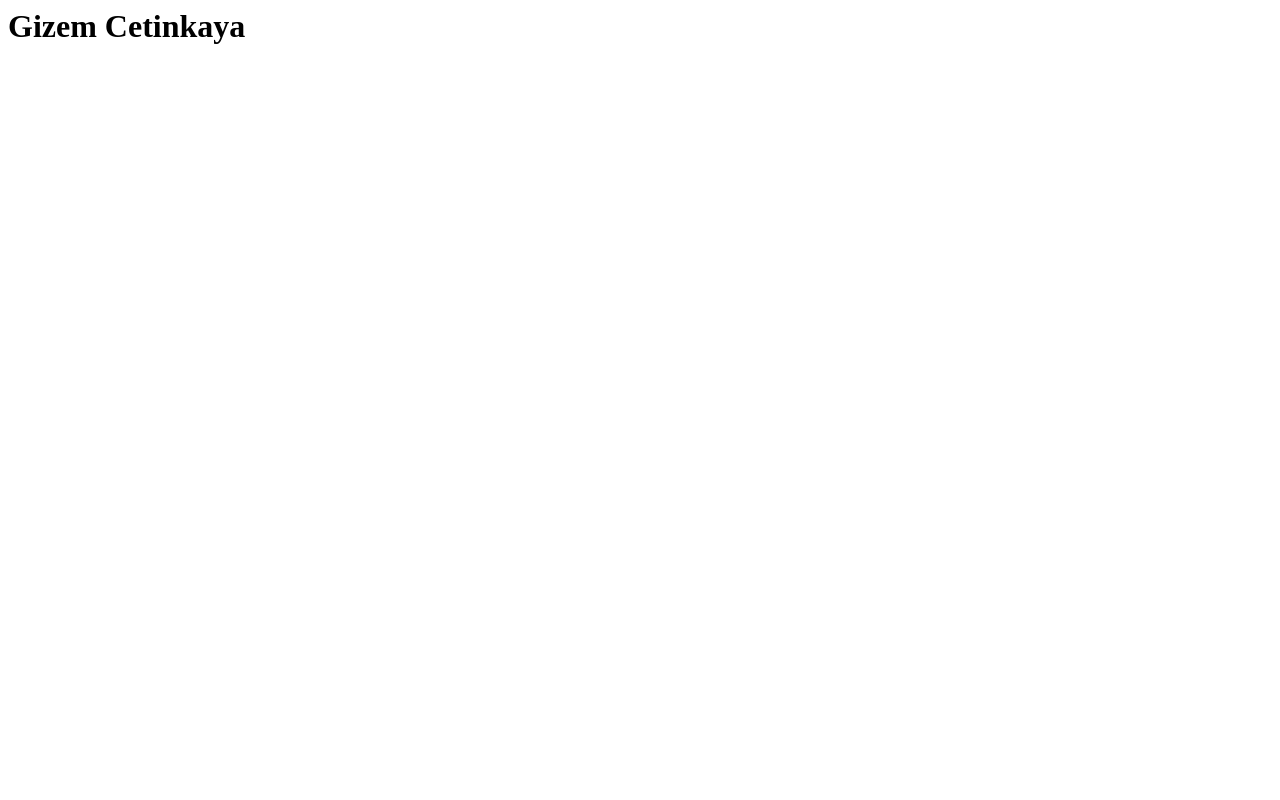
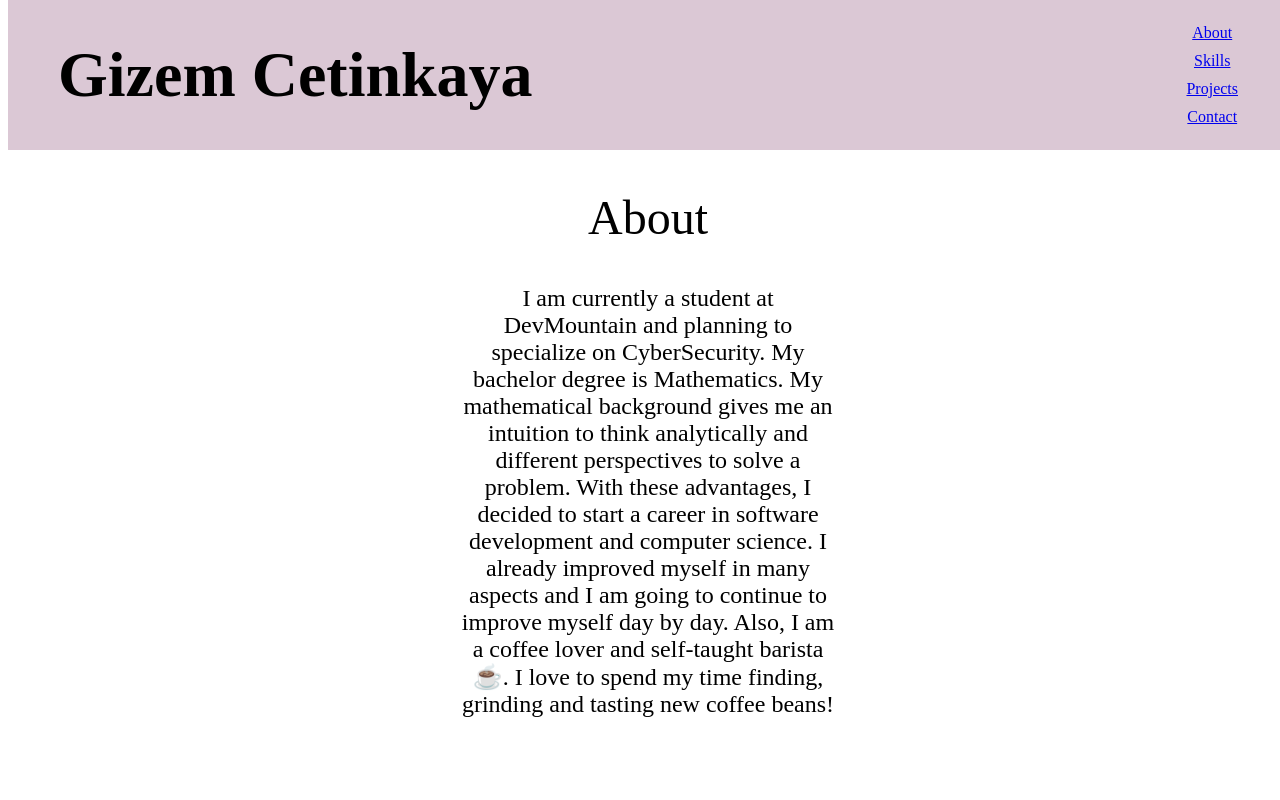
Before and after one commit to giznursu/giznursu.github.io, a plain HTML site: page index.html in a window 1280 px wide. Drawn offline with Linux system fonts and the light colour scheme.

Commit message:
portfolio is done

```diff
--- a/index.html
+++ b/index.html
@@ -7,6 +7,61 @@
     <title>Document</title>
 </head>
 <body>
+    <header>
     <h1>Gizem Cetinkaya</h1>
+    <nav>
+        <a href="#about">About</a>
+        <a href="#skills">Skills</a>
+        <a href="#projects">Projects</a>
+        <a href="#contact">Contact</a>
+    </nav>
+    </header>
+    <main id = "main">
+        <section id ="about" class = "section">
+            <h2>About</h2>
+            <p>I am currently a student at DevMountain and planning to specialize on CyberSecurity. My bachelor degree is Mathematics. My mathematical
+            background gives me an intuition to think analytically and different perspectives to solve a problem. With these advantages,
+            I decided to start a career in software development and computer science. I already improved myself in many aspects and I am going to continue
+            to improve myself day by day. Also, I am a coffee lover and self-taught barista☕. I love to spend my time finding, grinding and tasting new coffee beans!</p>
+        </section>
+        <section id ="skills" class = "section">
+            <h2>Skills</h2>
+            <ul>
+                <li>Javascript</li>
+                <br>
+                <li>HTML and CSS</li>
+                <br>
+                <li>Python</li>
+                <br>
+                <li>SQL</li>
+                <br>
+                <li>Node.js</li>
+                <br>
+                <li>Front-End Development</li>
+                <br>
+                <li>Back-End Development</li>
+            </ul>
+        </section>
+        <section id ="projects" class = "section">
+            <h2>Projects</h2>
+            <h3>Capstone Project:</h3>
+            <p> This project is a DevMountain Foundation Capstone Project. A website called "BEAUTY SPACE" is developed at this project.
+                HTML, CSS, Javascript, node.js, express, cors, axios and 4 different databases are used.
+                You can reach the demo video, the repository of the project and project via links provided below.
+            </p>
+            <ul>
+               <li> <a href="https://share.vidyard.com/watch/V4dZGBxRfLFWeK4hcXs7W6?">Demo Video</a> </li>
+               <li> <a href="https://github.com/giznursu/capstone.git">Github Link</a> </li>
+               <li> <a href="http://18.218.54.208">BEAUTY SPACE</a></li>
+
+            </ul>
+        </section>
+        <section id ="contact" class = "section">
+            <h2>Contact</h2>
+            <p>You can reach me out via these profiles!</p>
+            <p style="font-size: larger;"> My Linkedin Profile:  <a href="https://www.linkedin.com/in/gizem-çetinkaya-3300531ba/"> here</a></p>
+            <p style="font-size: larger;"> My Github Profile:  <a href="https://github.com/giznursu"> here</a></p>
+        </section>
+    </main>
 </body>
 </html>
--- a/style.css
+++ b/style.css
@@ -0,0 +1,69 @@
+header{
+    position : fixed;
+    top: 0;
+    display: flex;
+    justify-content: space-between;
+    align-items: center;
+    padding-left: 50px;
+    padding-right: 50px;
+    height: 150px;
+    width: 100vw;
+    box-sizing: border-box;
+    background-color: rgb(219, 200, 213);
+    border-bottom: 5x solid black;
+    z-index: 1;
+}
+
+nav{
+    display: flex;
+    flex-direction: column;
+    justify-content: center;
+    align-items: center;
+    gap: 10px;
+}
+
+h1{
+    font-size: 4em;
+    font-weight: 600;
+}
+
+#main{
+    position: absolute;
+    top: 150px;
+    width: 100vw;
+    display: flex;
+    flex-direction: column;
+    align-items: center;
+    height: calc(100vh - 200px);
+    overflow-y: scroll;
+    scroll-behavior: smooth;
+}
+p{
+    display: flex;
+    justify-content: center;
+    text-align: center;
+    width: 50%;
+    padding-left: 25%;
+    font-size: x-large;
+}
+ul{
+    font-size: x-large;
+    padding-left: 40%;
+
+
+}
+h3{
+    padding-left: 38%;
+    font-size: x-large;
+}
+
+
+.section{
+    width: 60%;
+    min-height: 100%;
+}
+h2{
+    font-size: 3em;
+    font-weight: 500;
+    text-align: center;
+}
```
